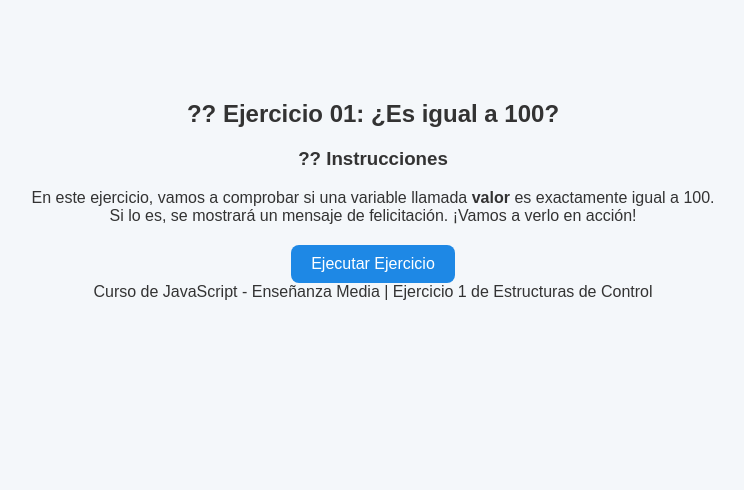
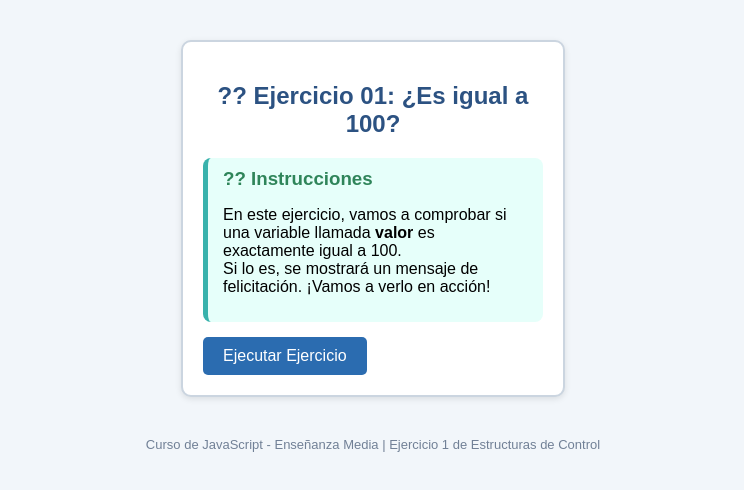
Before and after one commit to Claudia1233/-Pr-cticos-js-1, a plain HTML site: page index.html in a window 1280 px wide. Shown: the whole page, without its empty margins (267-1011 px from the left). Drawn offline with Linux system fonts and the light colour scheme.

Commit message:
Refactor CSS styles for layout and button design

```diff
--- a/style.css
+++ b/style.css
@@ -1,31 +1,71 @@
 body {
   font-family: Arial, sans-serif;
-  background-color: #f4f7fa;
-  color: #333;
+  background-color: #f2f6fa;
+  margin: 0;
+  padding: 0;
   text-align: center;
-  margin-top: 100px;
 }
 
-h1 {
-  color: #1e88e5;
+.contenedor {
+  display: flex;
+  justify-content: center;
+  align-items: flex-start;
+  gap: 20px;
+  margin-top: 40px;
+  flex-wrap: wrap;
+}
+
+.tarjeta {
+  background-color: #fff;
+  border: 2px solid #cbd5e0;
+  border-radius: 10px;
+  box-shadow: 0 2px 6px rgba(0, 0, 0, 0.1);
+  width: 340px;
+  padding: 20px;
+  text-align: left;
+}
+
+h2 {
+  text-align: center;
+  color: #2c5282;
+}
+
+.instrucciones {
+  background-color: #e6fffa;
+  border-left: 5px solid #38b2ac;
+  padding: 10px 15px;
+  border-radius: 8px;
+  margin-bottom: 15px;
+}
+
+.instrucciones h3 {
+  color: #2f855a;
+  margin: 0 0 5px 0;
 }
 
 button {
-  background-color: #1e88e5;
+  background-color: #2b6cb0;
   color: white;
+  border: none;
+  border-radius: 5px;
   padding: 10px 20px;
-  border: none;
-  border-radius: 8px;
   cursor: pointer;
   font-size: 16px;
 }
 
 button:hover {
-  background-color: #1565c0;
+  background-color: #2c5282;
 }
 
-#resultado {
-  margin-top: 20px;
+.resultado {
+  margin: 15px 0;
   font-weight: bold;
-  font-size: 18px;
+  color: #2f855a;
+  text-align: center;
 }
+
+footer {
+  margin-top: 40px;
+  font-size: 13px;
+  color: #718096;
+}
```
